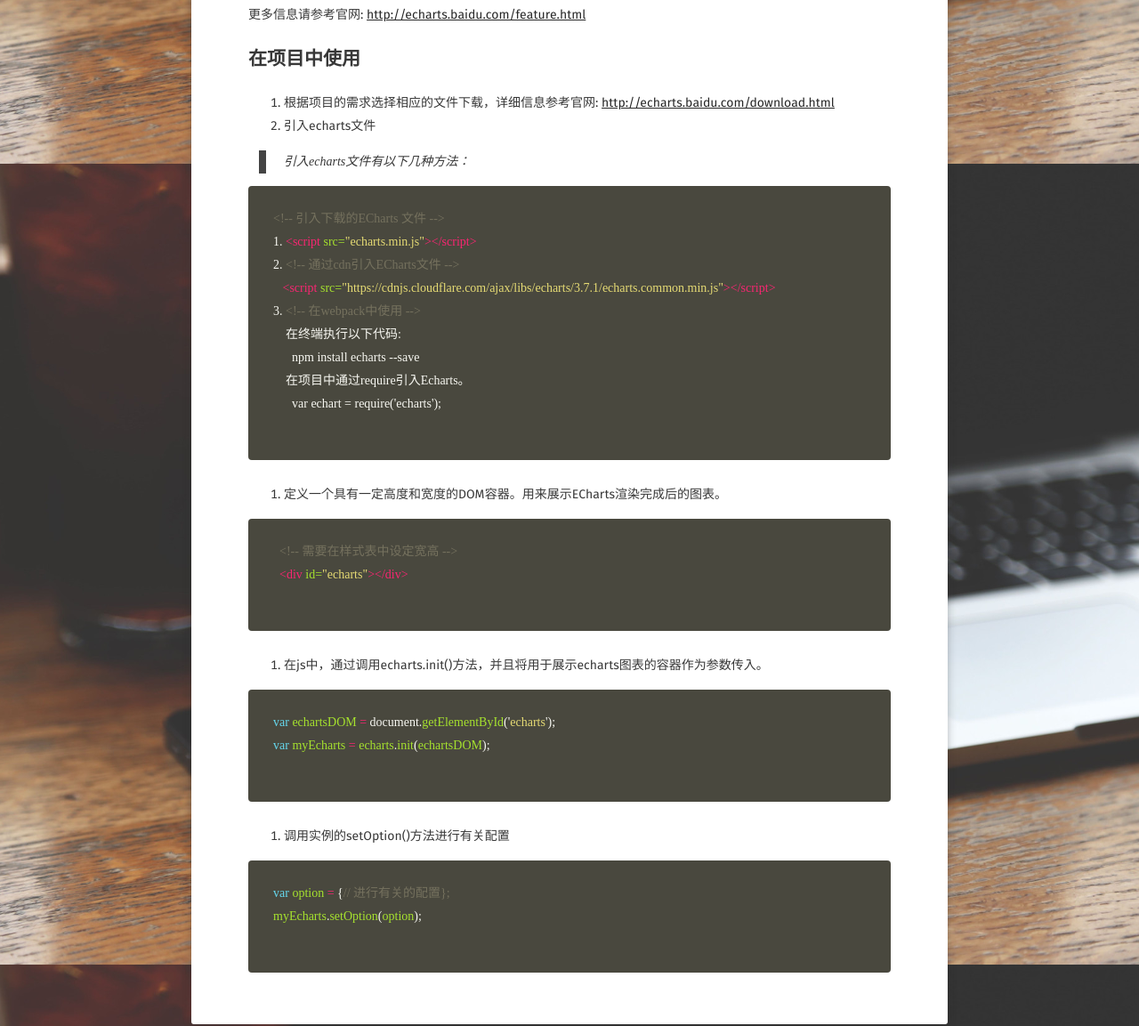
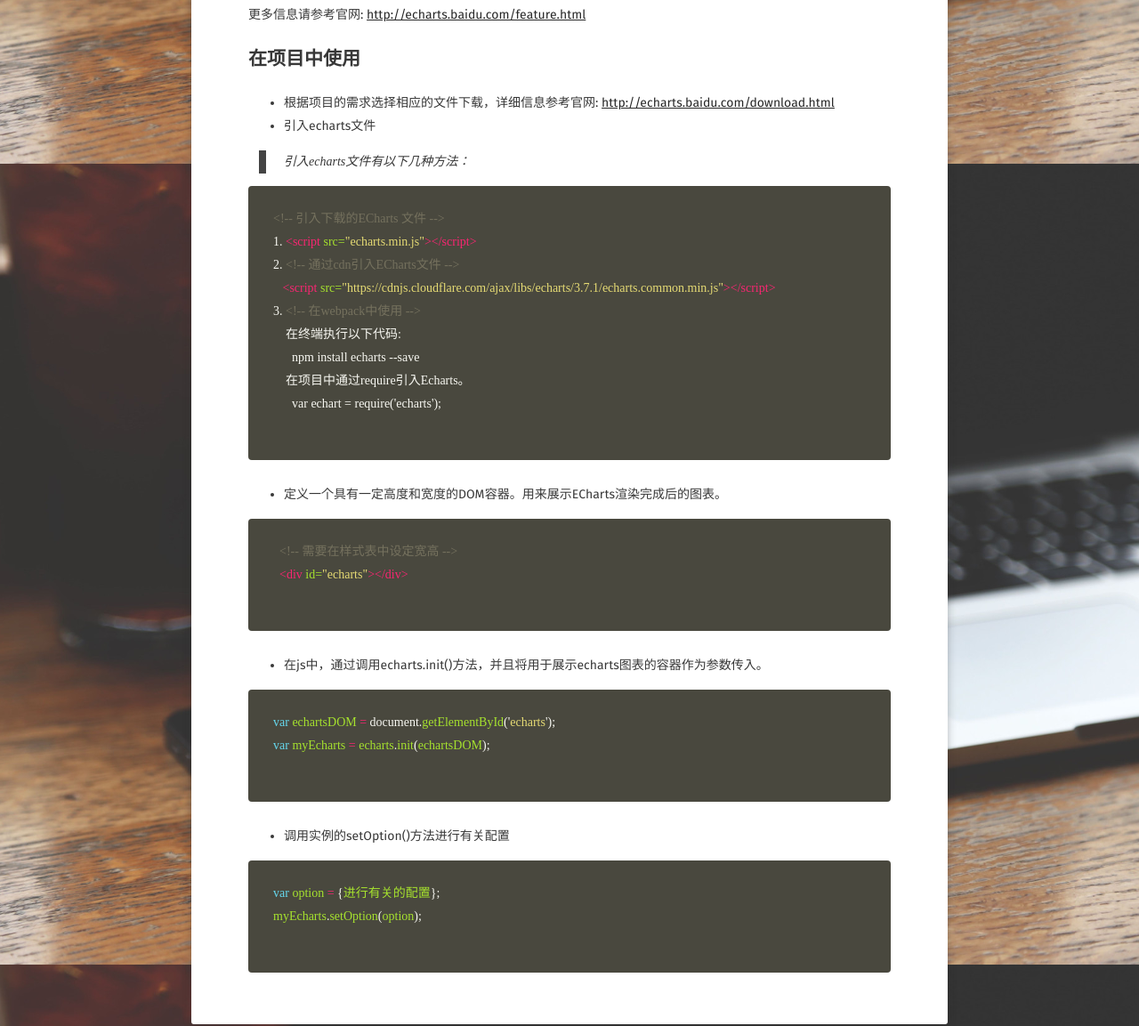
Before and after one commit to xcs-go/xcs.github.io, a Jekyll site: the page built from _posts/2017-10-09-echarts-basic.md, in a window 1280 px wide. Shown: the part 716-1869 px from the top of the page at 89% size. Built offline with Jekyll 4.4.1, drawn with Linux system fonts in a browser that asks for light colours; some web fonts are replaced; comment, search, counter and statistics services are not loaded; some of the changed lines change nothing that is shown.

Commit message:
更新echarts文件

```diff
--- a/_posts/2017-10-09-echarts-basic.md
+++ b/_posts/2017-10-09-echarts-basic.md
@@ -24,8 +24,8 @@ ECharts，一个纯 Javascript 的图表库,可以同时运行在pc和移动端
 更多信息请参考官网: <http://echarts.baidu.com/feature.html>
 
 ## 在项目中使用
-1. 根据项目的需求选择相应的文件下载，详细信息参考官网: <http://echarts.baidu.com/download.html>
-2. 引入echarts文件
+- 根据项目的需求选择相应的文件下载，详细信息参考官网: <http://echarts.baidu.com/download.html>
+- 引入echarts文件
     > 引入echarts文件有以下几种方法：
     {% highlight html %}
     <!-- 引入下载的ECharts 文件 -->
@@ -39,18 +39,18 @@ ECharts，一个纯 Javascript 的图表库,可以同时运行在pc和移动端
           var echart = require('echarts');
     {% endhighlight %}
 
-3. 定义一个具有一定高度和宽度的DOM容器。用来展示ECharts渲染完成后的图表。
+- 定义一个具有一定高度和宽度的DOM容器。用来展示ECharts渲染完成后的图表。
    {% highlight html %}
       <!-- 需要在样式表中设定宽高 -->
       <div id="echarts"></div>
    {% endhighlight %}
-4. 在js中，通过调用echarts.init()方法，并且将用于展示echarts图表的容器作为参数传入。
+- 在js中，通过调用echarts.init()方法，并且将用于展示echarts图表的容器作为参数传入。
     {% highlight javascript %}
     var echartsDOM = document.getElementById('echarts');
     var myEcharts = echarts.init(echartsDOM);
     {% endhighlight javascript %}
-5. 调用实例的setOption()方法进行有关配置
+- 调用实例的setOption()方法进行有关配置
     {% highlight javascript %}
-    var option = {// 进行有关的配置};
+    var option = {进行有关的配置};
     myEcharts.setOption(option);
     {% endhighlight %}
```
